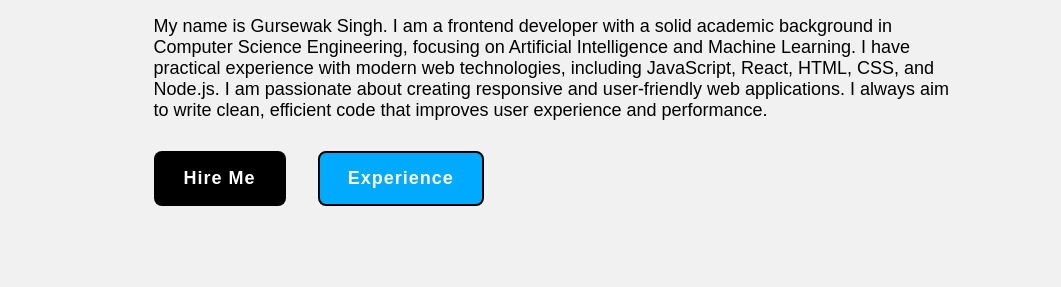
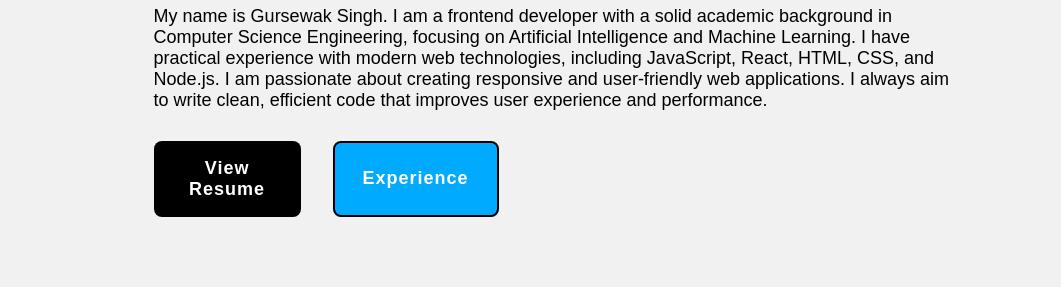
Before and after one commit to Gursewak-mehra61/portfolio, a plain HTML site: page index.html in a window 1280 px wide. Shown: the part 409-696 px from the top of the page, 0-1061 px from the left. Drawn offline with nearby package versions, Linux system fonts and the light colour scheme.

Commit message:
Update index.html

```diff
--- a/index.html
+++ b/index.html
@@ -31,7 +31,9 @@
             <p>My name is Gursewak Singh. I am a frontend developer with a solid academic background in Computer Science Engineering, focusing on Artificial Intelligence and Machine Learning. I have practical experience with modern web technologies, including JavaScript, React, HTML, CSS, and Node.js. I am passionate about creating responsive and user-friendly web applications. I always aim to write clean, efficient code that improves user experience and performance.
             </p>
             <div class="btn-box">
-                <button class="btn-1">Hire Me</button>
+             <a  href="https://drive.google.com/file/d/1SzgnnmlDRCgupjlIQW68el1lpdrPB0na/view?usp=sharing"
+  target="_blank"
+  rel="noopener noreferrer">  <button class="btn-1">View Resume</button></a>
                 <button class="btn-2">Experience</button>
             </div>
         </div>
```
